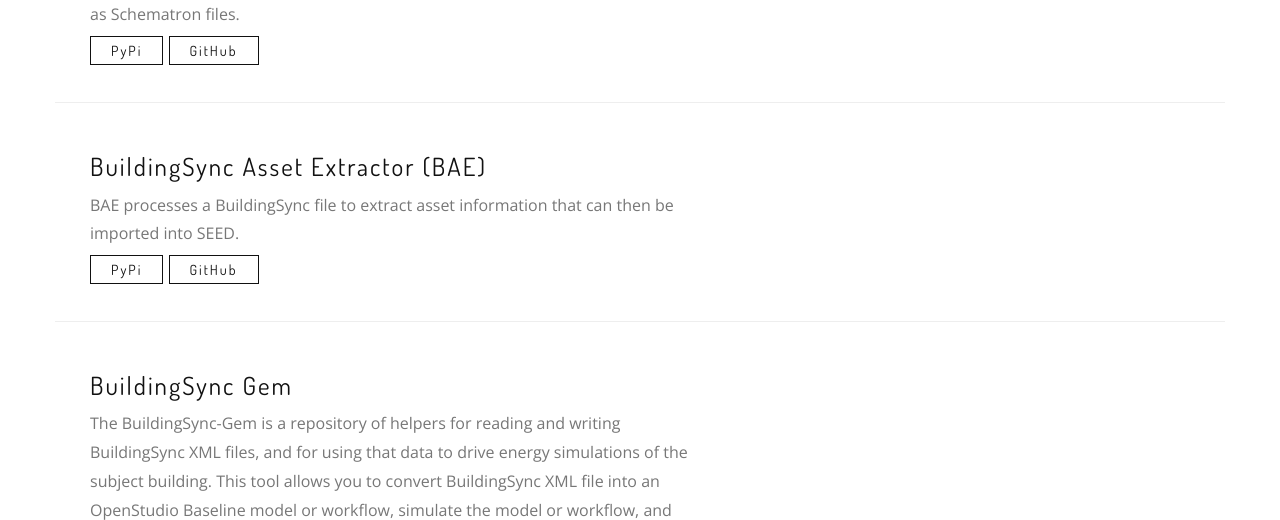
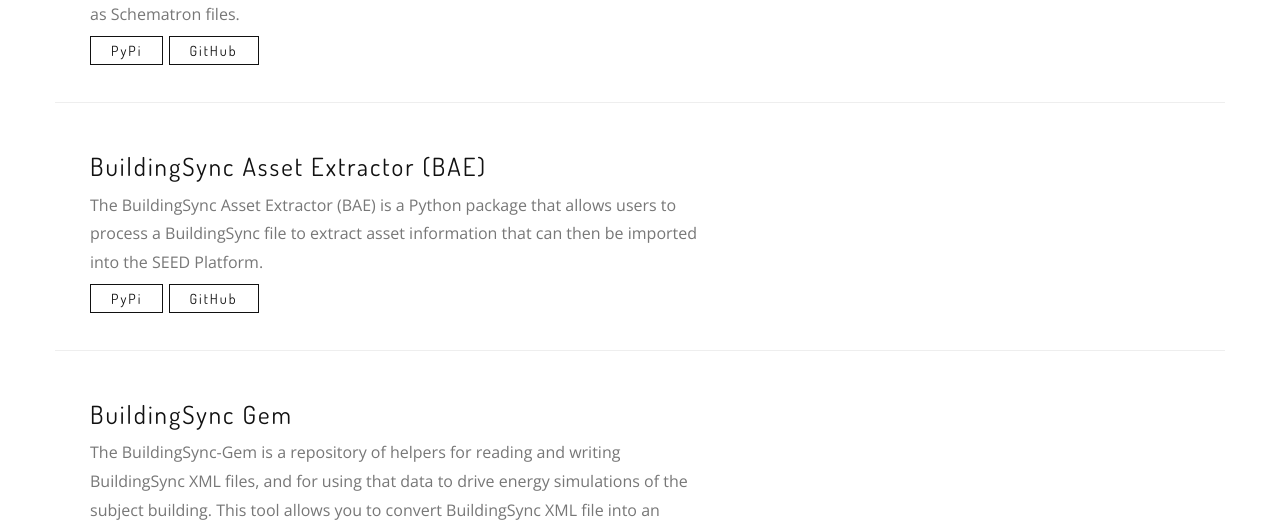
Before and after one commit to BuildingSync/BuildingSync-website, a Django app: page /tools in a window 1280 px wide. Shown: the part 545-1065 px from the top of the page. Run offline with Django 3.2, Linux system fonts and the light colour scheme; some libraries are stand-ins or nearby versions.

Commit message:
Update bsyncviewer/templates/tools.html
Co-authored-by: Lauren Adams <48136858+laurenliz22@users.noreply.github.com>

```diff
--- a/bsyncviewer/templates/tools.html
+++ b/bsyncviewer/templates/tools.html
@@ -43,7 +43,7 @@
             <div class="serv-item">
               <h5>BuildingSync Asset Extractor (BAE)</h5>
               <p>
-                BAE processes a BuildingSync file to extract asset information that can then be imported into SEED.
+                The BuildingSync Asset Extractor (BAE) is a Python package that allows users to process a BuildingSync file to extract asset information that can then be imported into the SEED Platform.
               </p>
               <div>
                 <a class="button btn-sm btn-bord-dark mb-10" href="https://pypi.org/project/buildingsync-asset-extractor/" target="_blank" rel="noopener">PyPi</a>
```
